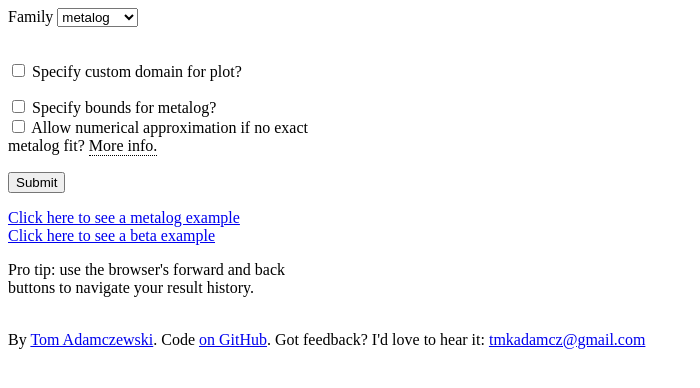
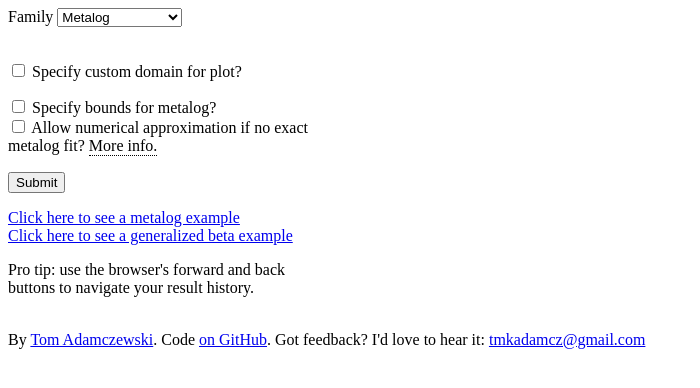
Before and after one commit to tadamcz/make-distribution, a Flask app: template templates/index.html in a window 1280 px wide. Shown: the top 388 px of the page, without its empty margins (0-700 px from the left). Run offline with Flask 2, Linux system fonts and the light colour scheme; the template is opened without the code that fills it: values that come from a table or form of the project are taken from there, others are empty; some libraries are stand-ins or nearby versions.

Commit message:
add generalized beta distribution (and update example)

```diff
--- a/backend.py
+++ b/backend.py
@@ -25,6 +25,7 @@ class DistributionObject:
 		self.ps = dictionary['ps']
 		self.qs = dictionary['qs']
 		self.pairs_form_indices = dictionary['pairs_form_indices']
+
 
 		self.plot_custom_domain = False
 		if dictionary['plot_custom_domain_bool']:
@@ -118,6 +119,33 @@ class DistributionObject:
 			self.description.append('beta: ' + self.pretty(beta))
 
 			self.distribution_object = scipy.stats.beta(alpha, beta)
+
+		if self.family == 'generalized_beta':
+			self.generalized_beta_lbound, self.generalized_beta_ubound = self.dictionary['generalized_beta_bounds']['From'], self.dictionary['generalized_beta_bounds']['To']
+
+			loc = self.generalized_beta_lbound
+			scale = self.generalized_beta_ubound - loc
+
+			alpha_init, beta_init = 1, 1
+
+			fit = optimize.curve_fit(
+				lambda x, alpha, beta: stats.beta(alpha, beta, loc=loc, scale=scale).cdf(x),
+				xdata=self.qs,
+				ydata=self.ps,
+				p0=[alpha_init, beta_init]
+			)
+
+			(alpha, beta), covariances = fit
+
+			self.description.append('Generalized beta distribution: least squares fit.')
+			self.description.append('alpha: ' + self.pretty(alpha))
+			self.description.append('beta: ' + self.pretty(beta))
+
+			self.distribution_object = scipy.stats.beta(alpha, beta, loc=loc, scale=scale)
+			self.distribution_object.a = self.generalized_beta_lbound
+			self.distribution_object.b = self.generalized_beta_ubound
+
+
 
 		self.generatePlotDataSciPy()
 		self.createPlot()
--- a/frontend.py
+++ b/frontend.py
@@ -21,7 +21,7 @@ class FromToForm(FlaskForm):
     To = FloatField('To',validators=[Optional()])
 
 class MyForm(FlaskForm):
-    family = SelectField(choices=['metalog','normal', 'lognormal', 'beta'])
+    family = SelectField(choices=[('metalog','Metalog'),('normal','Normal'), ('lognormal','Lognormal'), ('beta','Beta'),('generalized_beta','Generalized Beta')])
     nb_pairs_to_display_hidden_field = IntegerField()
 
     pairs = FieldList(FormField(QuantilePairForm), min_entries=10)
@@ -32,6 +32,8 @@ class MyForm(FlaskForm):
     metalog_lower_bound = DecimalField('Lower bound',validators=[Optional()])
     metalog_upper_bound = DecimalField('Upper bound',validators=[Optional()])
     metalog_allow_numerical = BooleanField("Allow numerical approximation if no exact metalog fit?")
+
+    generalized_beta_bounds = FormField(FromToForm)
 
     def validate(self):
         validity = True
@@ -70,6 +72,14 @@ class MyForm(FlaskForm):
                     if pair['Q'].data <=0:
                         pair['Q'].errors.append("Lognormal is not defined for non-positive numbers")
                         validity = False
+        if self.family.data == 'generalized_beta':
+            if self.generalized_beta_bounds.From.data is None or self.generalized_beta_bounds.To.data is None:
+                self.generalized_beta_bounds.To.errors.append("Bounds are required")
+                validity = False
+            else:
+                if self.generalized_beta_bounds.From.data > self.generalized_beta_bounds.To.data:
+                    self.generalized_beta_bounds.To.errors.append("Lower bound cannot exceed upper bound")
+                    validity = False
         return validity
 
     def parse_user_input(self):
--- a/static/index.js
+++ b/static/index.js
@@ -27,21 +27,24 @@ function displayMetalogExample(){
 
 }
 
-function displayBetaExample(){
+function displayGenBetaExample(){
     document.getElementById("nb_pairs_to_display_hidden_field").value = 3
-    document.getElementById("family").value = 'beta'
+    document.getElementById("family").value = 'generalized_beta'
 
     document.getElementById("plot_custom_domain_bool").checked = false
     display_conditional_fields('plot_custom_domain_bool','plot_custom_domain_FromTo')
 
-    document.getElementById("pairs-0-P").value = .15
-    document.getElementById("pairs-0-Q").value = .06
+    document.getElementById("generalized_beta_bounds-From").value = -6
+    document.getElementById("generalized_beta_bounds-To").value = -1
+
+    document.getElementById("pairs-0-P").value = .2
+    document.getElementById("pairs-0-Q").value = -5.2
 
     document.getElementById("pairs-1-P").value = .5
-    document.getElementById("pairs-1-Q").value = .21
+    document.getElementById("pairs-1-Q").value = -4
 
-    document.getElementById("pairs-2-P").value = .85
-    document.getElementById("pairs-2-Q").value = .93
+    document.getElementById("pairs-2-P").value = .8
+    document.getElementById("pairs-2-Q").value = -1.3
 
     submitForm()
 
@@ -83,22 +86,25 @@ for (const conditionalField of conditionalFields) {
     display_conditional_fields(conditionalField.checkbox,conditionalField.field)
 }
 
-function display_metalog_options() {
+function displayDistributionSpecificOptions() {
     const family = document.getElementById("family").value;
-    if (family == 'metalog') {
+    if (family === 'metalog') {
         document.getElementById('metalog_options').style.display = 'block'
-        const nb_pairs = document.getElementById("nb_pairs_to_display_hidden_field").value
-        // if (nb_pairs_to_display_hidden_field < 3) {
-        //     document.getElementById('nb_pairs_to_display_hidden_field').value = 3
-        //     display_nb_pairs()
-        // }
-
     }
     else {
         document.getElementById('metalog_options').style.display = 'none'
     }
+
+    if (family === 'generalized_beta') {
+        document.getElementById('generalized_beta_options').style.display = 'block'
+    }
+    else {
+        document.getElementById('generalized_beta_options').style.display = 'none'
+    }
 }
-display_metalog_options()
+displayDistributionSpecificOptions()
+
+
 
 function copySamplesClipboard(){
     var selectContents = function(el) {
--- a/static/styles.css
+++ b/static/styles.css
@@ -127,7 +127,7 @@
   display: none;
 }
 
-#metalog_options, #custom_domain_fields{
+#metalog_options, #custom_domain_fields, #generalized_beta_options{
   margin-top: 1em;
   margin-bottom: 1em;
 }
--- a/templates/index.html
+++ b/templates/index.html
@@ -1,10 +1,12 @@
 <!DOCTYPE html>
 <html lang="en">
 <head>
+    <link rel="stylesheet" type="text/css" href="../static/styles.css"/>
     <meta charset="UTF-8">
     <title>Elicit probability distributions from quantiles</title>
     <link rel="stylesheet" href= {{url_for('static', filename='styles.css') }}>
     <script src="https://d3js.org/d3.v6.min.js"></script>
+    <script id="MathJax-script" async src="https://cdn.jsdelivr.net/npm/mathjax@3/es5/tex-mml-chtml.js"></script>
 </head>
 <body>
 {% from "_formhelpers.html" import render_field, render_field_nolabel, render_checkbox %}
@@ -13,7 +15,9 @@
 <div id="left_pane">
     <form method="POST" id="dataInputForm">
     <div>
-        {{render_field(form.family,onchange="display_metalog_options(), submitForm()") }}
+        {{render_field(form.family,onchange="displayDistributionSpecificOptions(),
+                                            submitForm()
+                                            ") }}
 
         {% if form.nb_pairs_to_display_hidden_field.errors %}
             <ul class=errors>
@@ -55,13 +59,22 @@
             </div>
         </div>
     </div>
+    <div id='generalized_beta_options'>
+        {{render_field(form.generalized_beta_bounds)}}
+        <br> A four-parameter generalization of the Beta, with PDF:
+        $$ f(x) = \frac{\left(\frac{x-c}{d-c}\right)^{\alpha-1}  \left(1-\frac{x-c}{d-c}\right)^{\beta-1}}{(d-c)\mathrm{B}(\alpha,\beta)}$$
+        Where \(c\) is the lower bound and \(d\) is the upper bound.
+
+        See for example <a href="https://www.google.com/search?q=Nadarajah+and+Gupta+Handbook+of+Beta+Distribution">
+        Nadarajah and Gupta 2004</a>, Chapter 5, Section VII, p. 116.
+    </div>
 
 
     <div><input type="submit"> </div>
 </form>
 
 <div id="example"><a href="javascript:displayMetalogExample()">Click here to see a metalog example</a></div>
-<div id="example"><a href="javascript:displayBetaExample()">Click here to see a beta example</a></div>
+<div id="example"><a href="javascript:displayGenBetaExample()">Click here to see a generalized beta example</a></div>
 
 <p>Pro tip: use the browser's forward and back buttons to navigate your result history.</p>
 
```
